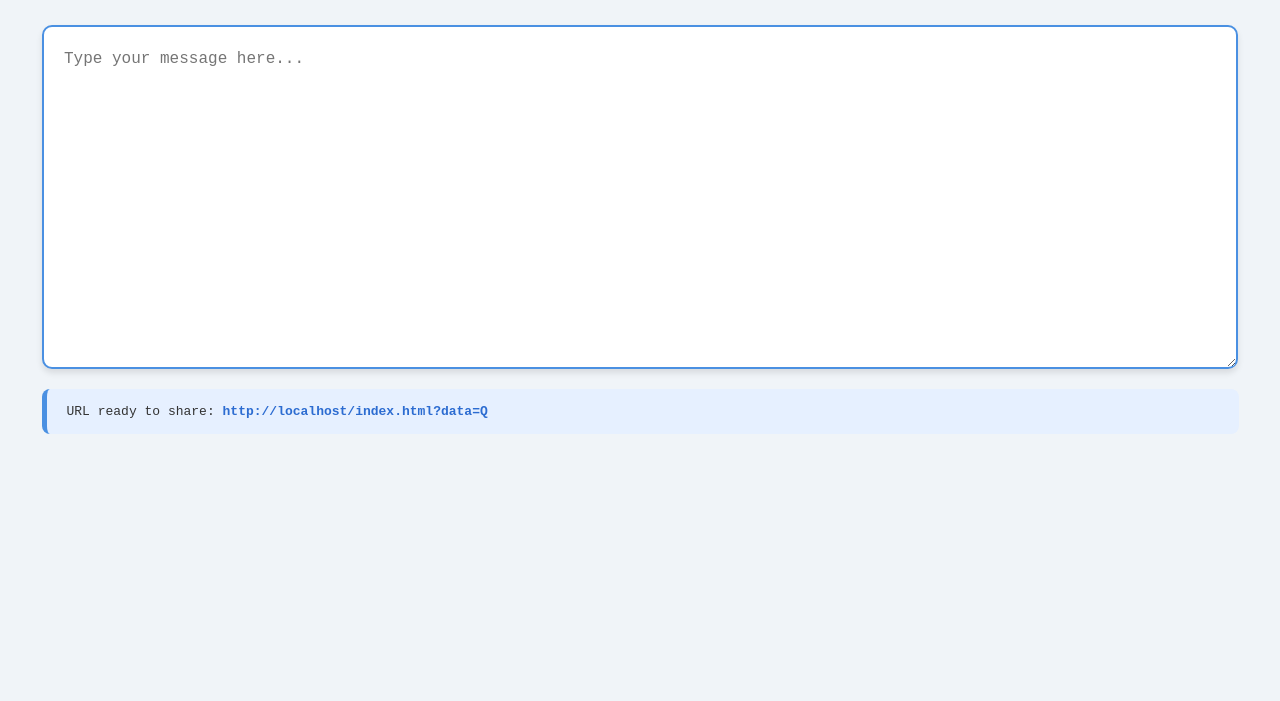
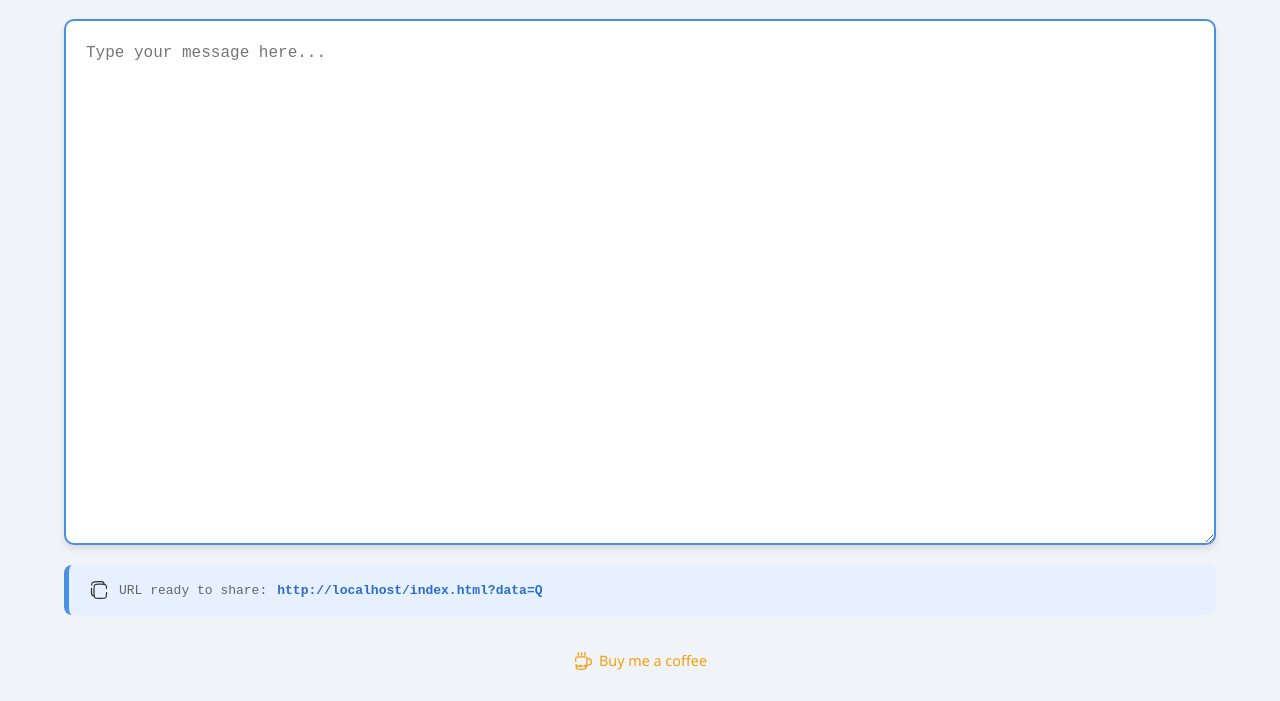
Before and after one commit to AABelkhiria/simple.notes, a plain HTML site: page index.html in a window 1280 px wide. Shown: the part 99-800 px from the top of the page. Drawn offline with nearby package versions, Linux system fonts and the light colour scheme.

Commit message:
chore: update footer

```diff
--- a/index.html
+++ b/index.html
@@ -2,97 +2,233 @@
 <html lang="en">
 
 <head>
+  <link rel="icon" type="image/svg+xml" href="./notes.svg">
+  <link rel="icon" type="image/png" href="./notes.png">
   <meta charset="UTF-8">
-  <title>Two-Way Compressed Message Editor</title>
+  <title>Simple.Notes</title>
   <script src="https://cdn.jsdelivr.net/npm/lz-string@1.4.4/libs/lz-string.min.js"></script>
   <style>
-    /* Global Styles */
+    :root {
+      /* Color Palette */
+      --primary: #4a90e2;
+      --primary-dark: #2c6cd1;
+      --primary-light: #e6f0ff;
+      --primary-active: #dbe9ff;
+
+      --footer: #f59e0b;
+      --footer-hover: #d97706;
+
+      --bg-body: #f0f4f8;
+      --bg-surface: #ffffff;
+
+      --text-main: #333333;
+      --text-muted: #666666;
+
+      /* Effects */
+      --shadow-sm: 0 4px 6px rgba(0, 0, 0, 0.1);
+      --shadow-md: 0 6px 12px rgba(0, 0, 0, 0.15);
+      --radius: 10px;
+      --transition: 0.3s ease;
+    }
+
+    /* --- Base Reset & Layout --- */
+    *,
+    *::before,
+    *::after {
+      box-sizing: border-box;
+    }
+
     body {
       font-family: 'Segoe UI', Tahoma, Geneva, Verdana, sans-serif;
-      background: #f0f4f8;
+      background: var(--bg-body);
+      color: var(--text-main);
       margin: 0;
-      padding: 0;
+      min-height: 100vh;
       display: flex;
       flex-direction: column;
       align-items: center;
-      min-height: 100vh;
     }
 
     h1 {
-      margin-top: 40px;
-      color: #333;
-      font-size: 2em;
+      margin-top: 34px;
+      font-size: 2rem;
       text-align: center;
+      color: var(--text-main);
     }
 
-    /* Textarea Styles */
+    /* --- Main Editor (Textarea) --- */
     #editor {
       width: 90%;
-      height: 300px;
+      max-width: 1280px;
+      height: calc(75vh - 74px);
       padding: 20px;
       margin-top: 20px;
+
       font-size: 16px;
       line-height: 1.6;
-      border: 2px solid #4a90e2;
-      border-radius: 10px;
-      box-shadow: 0 4px 6px rgba(0, 0, 0, 0.1);
+      background: var(--bg-surface);
+      color: var(--text-main);
+
+      border: 2px solid var(--primary);
+      border-radius: var(--radius);
+      box-shadow: var(--shadow-sm);
       resize: vertical;
-      background: #fff;
-      transition: border-color 0.3s, box-shadow 0.3s;
+      transition: border-color var(--transition), box-shadow var(--transition);
     }
 
     #editor:focus {
-      border-color: #2c6cd1;
-      box-shadow: 0 6px 12px rgba(0, 0, 0, 0.15);
       outline: none;
+      border-color: var(--primary-dark);
+      box-shadow: var(--shadow-md);
     }
 
-    /* URL Display Box */
+    /* --- URL Display Box --- */
     #urlBox {
       width: 90%;
+      max-width: 1280px;
       margin-top: 20px;
       padding: 15px 20px;
-      background: #e6f0ff;
-      border-left: 5px solid #4a90e2;
+
+      display: flex;
+      align-items: center;
+      gap: 10px;
+
+      background: var(--primary-light);
+      border-left: 5px solid var(--primary);
       border-radius: 8px;
+
       font-family: monospace;
-      word-break: break-all;
-      color: #333;
+      color: var(--text-main);
+      cursor: pointer;
+      transition: background-color 0.2s;
     }
 
-    #urlBox span {
-      font-weight: bold;
-      color: #2c6cd1;
+    #urlBox:hover {
+      background: var(--primary-active);
+      color: var(--primary-dark);
     }
 
-    /* Footer */
+    #urlBox .label {
+      flex-shrink: 0;
+      color: var(--text-muted);
+    }
+
+    /* Truncation logic */
+    #shareUrl {
+      color: var(--primary-dark);
+      font-weight: bold;
+      white-space: nowrap;
+      overflow: hidden;
+      text-overflow: ellipsis;
+    }
+
+    /* --- Footer --- */
     footer {
+      width: 100%;
       margin-top: auto;
-      padding: 20px;
+      padding: 24px 20px;
+
       text-align: center;
       font-size: 0.9em;
-      color: #666;
+      line-height: 1.6;
     }
 
-    a {
-      color: #4a90e2;
+    footer a {
+      display: inline-flex;
+      align-items: center;
+      justify-content: center;
+      gap: 6px;
+      color: var(--footer);
       text-decoration: none;
+      transition: color 0.2s;
+    }
+
+    footer a:hover {
+      color: var(--footer-hover);
+    }
+
+    /* Unified SVG Styles */
+    svg {
+      width: 20px;
+      height: 20px;
+      flex-shrink: 0;
+      fill: currentColor;
+      stroke: currentColor;
     }
   </style>
 </head>
 
 <body>
-  <h1>Share your thoughts</h1>
+  <svg style="display:none;">
+    <symbol id="icon-share" viewBox="0 0 24 24" fill="none" xmlns="http://www.w3.org/2000/svg">
+      <path
+        d="M20.9983 10C20.9862 7.82497 20.8897 6.64706 20.1213 5.87868C19.2426 5 17.8284 5 15 5H12C9.17157 5 7.75736 5 6.87868 5.87868C6 6.75736 6 8.17157 6 11V16C6 18.8284 6 20.2426 6.87868 21.1213C7.75736 22 9.17157 22 12 22H15C17.8284 22 19.2426 22 20.1213 21.1213C21 20.2426 21 18.8284 21 16V15"
+        stroke="currentColor" stroke-width="1.5" stroke-linecap="round"></path>
+      <path
+        d="M3 10V16C3 17.6569 4.34315 19 6 19M18 5C18 3.34315 16.6569 2 15 2H11C7.22876 2 5.34315 2 4.17157 3.17157C3.51839 3.82475 3.22937 4.69989 3.10149 6"
+        stroke="currentColor" stroke-width="1.5" stroke-linecap="round"></path>
+    </symbol>
+
+    <symbol id="icon-coffee" viewBox="0 0 24 24" fill="none" xmlns="http://www.w3.org/2000/svg">
+      <path
+        d="M3.62662 16.3991C3.80361 19.054 3.89211 20.3815 4.75712 21.1907C5.62212 22 6.95253 22 9.61333 22H10.3867C13.0475 22 14.3779 22 15.2429 21.1907C16.1079 20.3815 16.1964 19.054 16.3734 16.3991L16.7156 11.2661C16.8489 9.26687 16.9155 8.26726 16.3227 7.63363C15.7299 7 14.7281 7 12.7245 7H7.27555C5.27191 7 4.27009 7 3.67729 7.63363C3.08449 8.26726 3.15113 9.26687 3.28441 11.2661L3.34221 12.133"
+        stroke="currentColor" stroke-width="1.5" stroke-linecap="round" />
+      <path d="M17 17H18C20.2091 17 22 15.2091 22 13C22 10.7909 20.2091 9 18 9H17" stroke="currentColor"
+        stroke-width="1.5" />
+      <path
+        d="M10 18.75C10.4142 18.75 10.75 18.4142 10.75 18C10.75 17.5858 10.4142 17.25 10 17.25V18.75ZM13.5 17.25C13.0858 17.25 12.75 17.5858 12.75 18C12.75 18.4142 13.0858 18.75 13.5 18.75V17.25ZM10 17.25H4V18.75H10V17.25ZM16 17.25H13.5V18.75H16V17.25Z"
+        stroke="currentColor" stroke-width="1" stroke-linecap="round" />
+      <path
+        d="M6.05081 5.0614L6.46143 4.48574C6.6882 4.16781 6.61431 3.72623 6.29638 3.49945C5.97845 3.27267 5.90455 2.8311 6.13133 2.51317L6.54195 1.9375M14.0508 5.0614L14.4614 4.48574C14.6882 4.16781 14.6143 3.72623 14.2964 3.49945C13.9784 3.27267 13.9046 2.8311 14.1313 2.51317L14.5419 1.9375M10.0508 5.0614L10.4614 4.48574C10.6882 4.16781 10.6143 3.72623 10.2964 3.49945C9.97845 3.27267 9.90455 2.8311 10.1313 2.51317L10.5419 1.9375"
+        stroke="currentColor" stroke-width="1.5" stroke-linecap="round" />
+    </symbol>
+
+  </svg>
+
+
+  <h1>Simple Notes</h1>
 
   <textarea id="editor" placeholder="Type your message here..."></textarea>
 
   <div id="urlBox">
-    URL ready to share: <span id="shareUrl">...</span>
+    <svg>
+      <use href="#icon-share"></use>
+    </svg>
+    <span class="label">URL ready to share:</span>
+    <span id="shareUrl">...</span>
   </div>
+
+  <footer>
+    <a href="https://buymeacoffee.com/simple.notes" target="_blank" rel="noopener">
+      <svg>
+        <use href="#icon-coffee"></use>
+      </svg>
+      Buy me a coffee
+    </a>
+  </footer>
 
   <script>
     const editor = document.getElementById('editor');
     const shareUrl = document.getElementById('shareUrl');
+    const urlBox = document.getElementById('urlBox');
+
+    // Copy to clipboard on click
+    urlBox.addEventListener('click', async () => {
+      const textToCopy = shareUrl.textContent;
+
+      try {
+        await navigator.clipboard.writeText(textToCopy);
+
+        // Optional visual feedback
+        const originalText = shareUrl.textContent;
+        shareUrl.textContent = 'Copied!';
+        setTimeout(() => {
+          shareUrl.textContent = originalText;
+        }, 1200);
+      } catch (err) {
+        console.error('Copy failed:', err);
+      }
+    });
 
     // Get URL parameter
     function getQueryParam(name) {
```
Also changed, not shown: notes.png (added), notes.svg (added), 1 other file.
